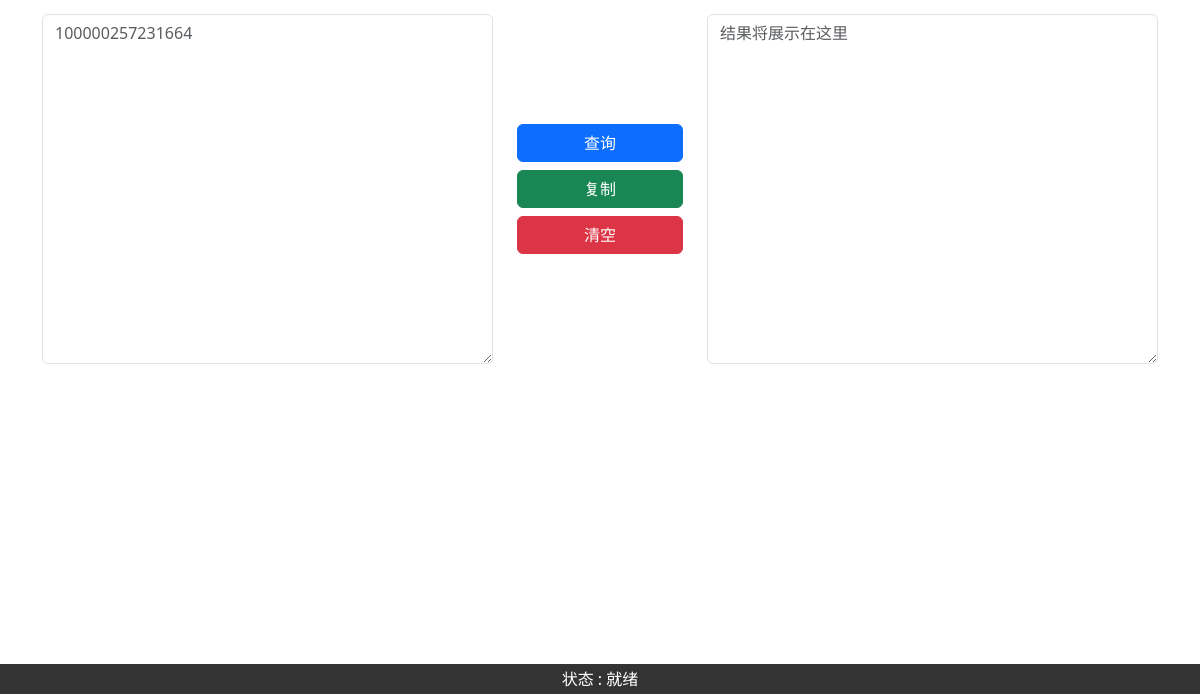
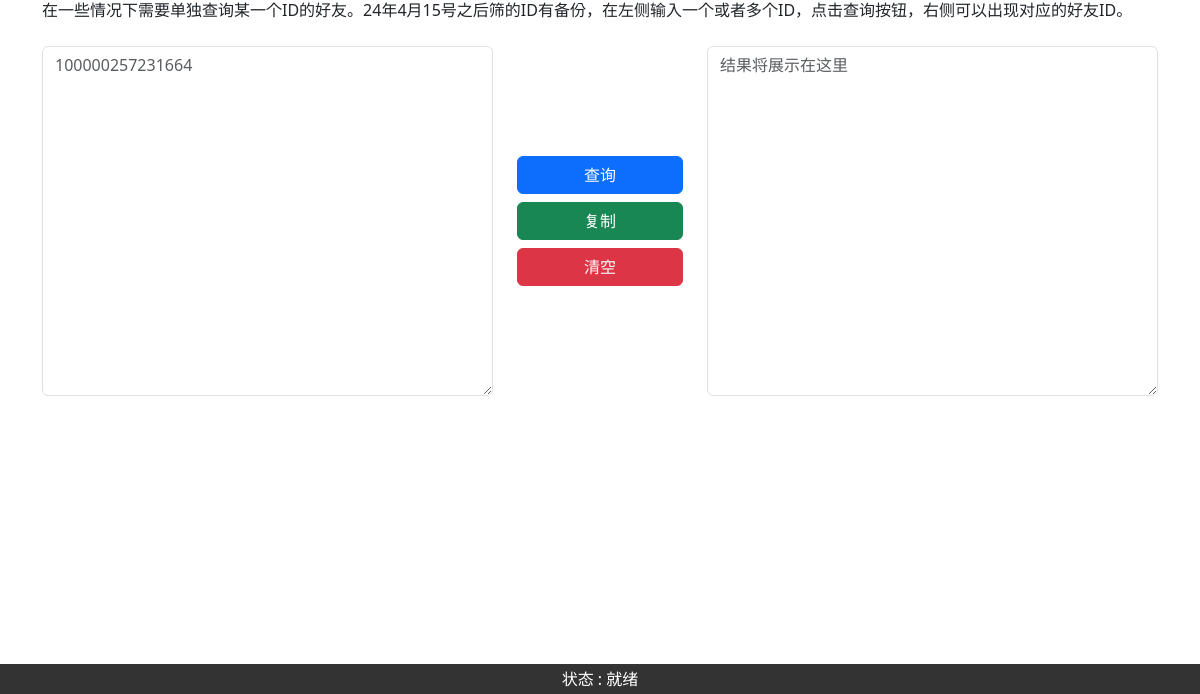
Before and after one commit to JosefKuba/id-toolbox, an Electron app: page index.html in a window 1200 px wide. Shown: the part 106-800 px from the top of the page. Drawn offline with nearby package versions, Linux system fonts and the light colour scheme; no server answers.

Commit message:
2024-08-08

```diff
--- a/index.html
+++ b/index.html
@@ -63,18 +63,7 @@
     <div class="container mt-5">
         <h1 style="text-align:center">好友ID查询</h1>
 
-        <!-- <div class="row">
-            <div class="col-md-6 text-left">
-                <p class="text-left">使用说明 👉 <a
-                        href="https://docs.google.com/document/d/1vct4IPudQogPdFQo_-u7uRb93LhyHEK9JJua3QYkVuI/edit"
-                        target="_black">链接</a></p>
-            </div>
-            <div class="col-md-6 text-right">
-                <p class="text-right">问题反馈 👉 <a
-                        href="https://docs.google.com/spreadsheets/d/1DSqhoY1uVN3Kq0x73e_BZz4EQ6Kte8b2tL7_YLKVDbo/edit?gid=0#gid=0"
-                        target="_black">链接</a></p>
-            </div>
-        </div> -->
+        <p>在一些情况下需要单独查询某一个ID的好友。24年4月15号之后筛的ID有备份，在左侧输入一个或者多个ID，点击查询按钮，右侧可以出现对应的好友ID。</p>
 
         <div class="row mt-4">
             <div class="col-md-5">
```
